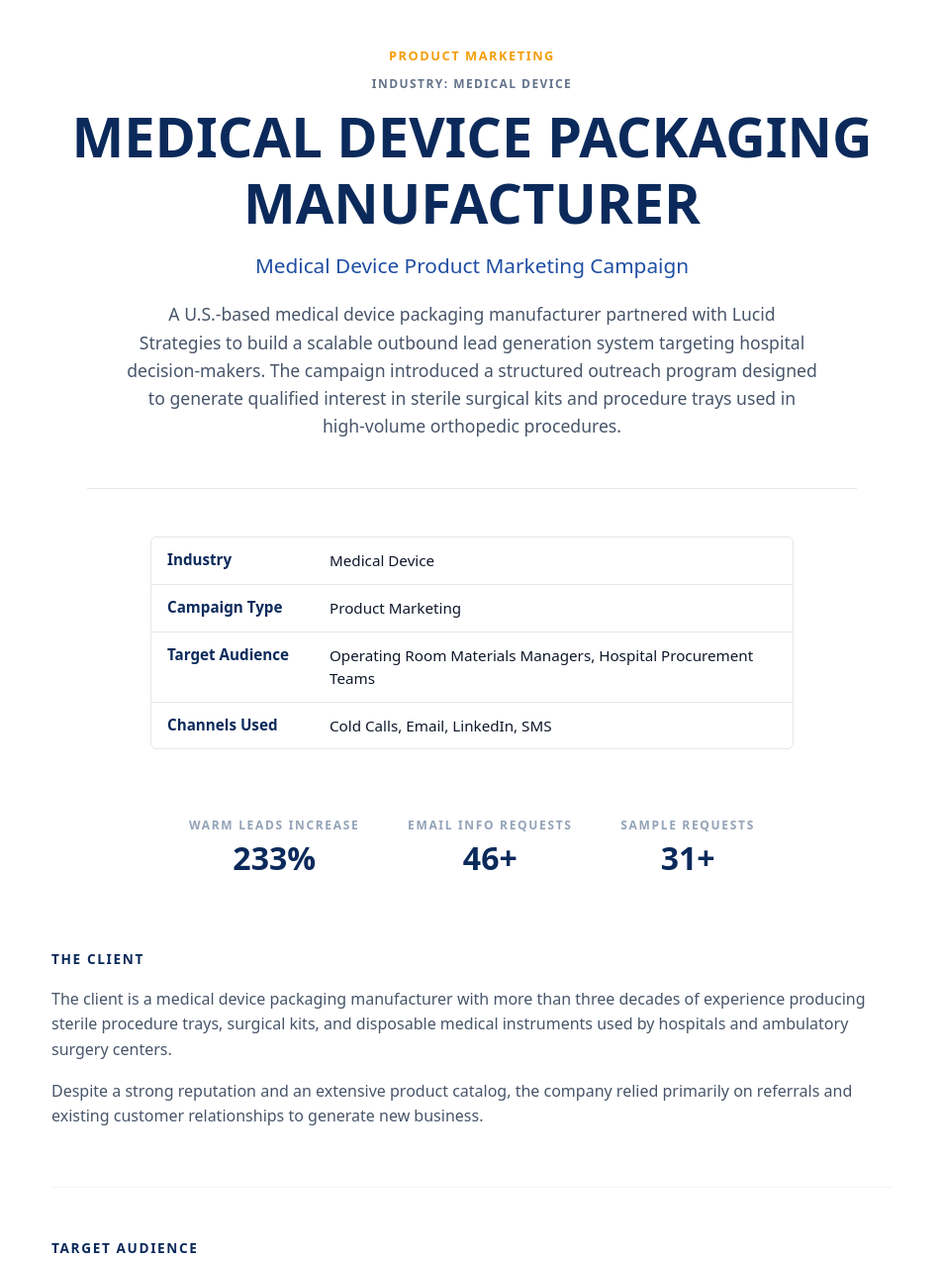
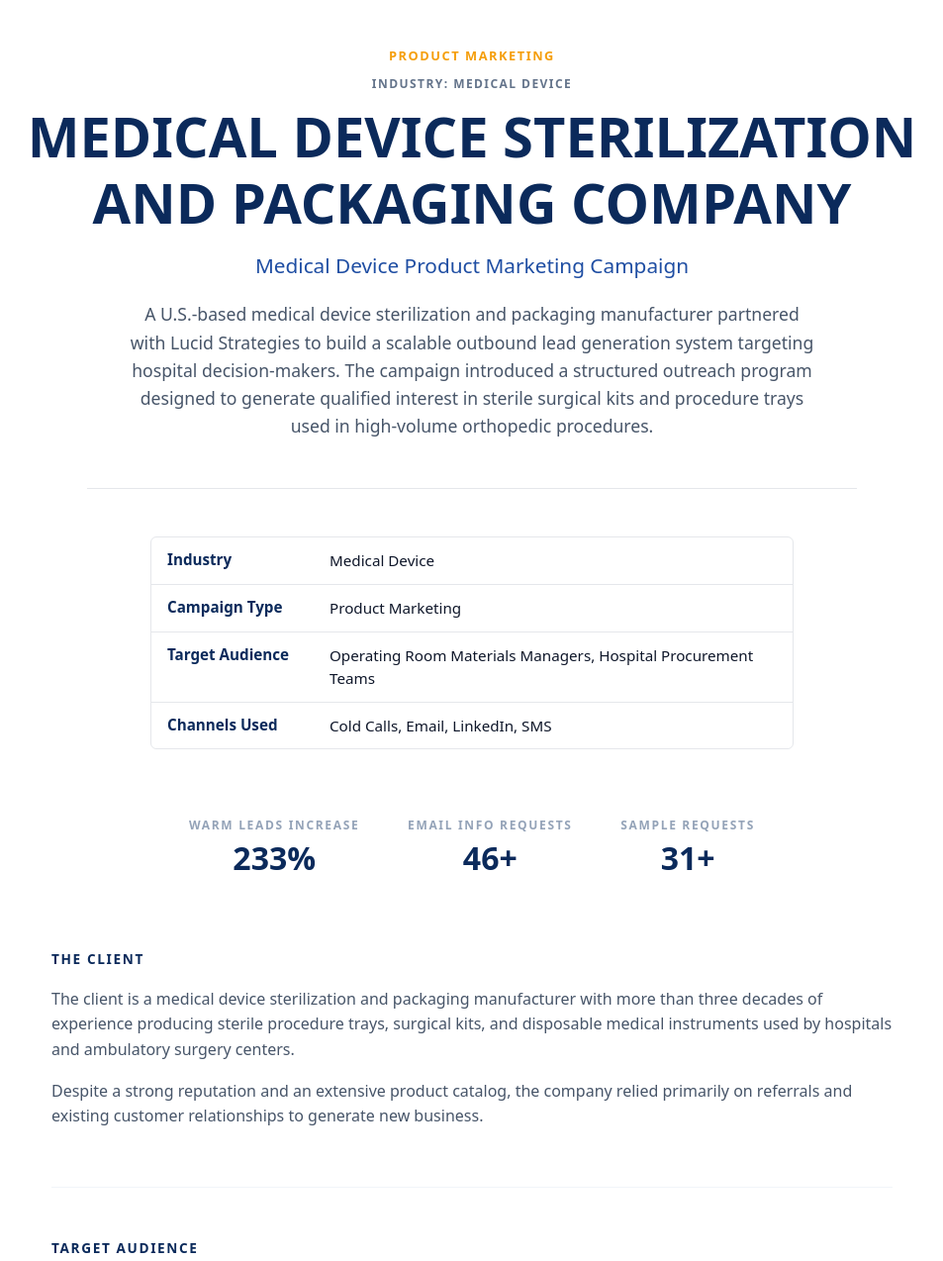
Before and after one commit to support245/Ster-Case-Study, a plain HTML site: page index.html in a window 1280 px wide. Shown: the part 613-1887 px from the top of the page at 99% size, without its empty margins (163-1116 px from the left). Drawn offline with Linux system fonts and the light colour scheme.

Commit message:
Update index.html

```diff
--- a/index.html
+++ b/index.html
@@ -3,7 +3,7 @@
 <head>
 <meta charset="utf-8" />
 <meta name="viewport" content="width=device-width, initial-scale=1.0, maximum-scale=1.0, user-scalable=yes" />
-<title>Lead Gen Case Study | Medical Device Packaging Manufacturer</title>
+<title>Lead Gen Case Study | Medical Device Sterilization and Packaging Company</title>
 
 <style>
 
@@ -292,12 +292,12 @@ min-width:90px;
 <div class="kicker">Product Marketing</div>
 <div class="tag">Industry: Medical Device</div>
 
-<h1>Medical Device Packaging Manufacturer</h1>
+<h1>Medical Device Sterilization and Packaging Company</h1>
 
 <div class="subtitle">Medical Device Product Marketing Campaign</div>
 
 <p class="summary">
-A U.S.-based medical device packaging manufacturer partnered with Lucid Strategies to build a scalable outbound lead generation system targeting hospital decision-makers. The campaign introduced a structured outreach program designed to generate qualified interest in sterile surgical kits and procedure trays used in high-volume orthopedic procedures.
+A U.S.-based medical device sterilization and packaging manufacturer partnered with Lucid Strategies to build a scalable outbound lead generation system targeting hospital decision-makers. The campaign introduced a structured outreach program designed to generate qualified interest in sterile surgical kits and procedure trays used in high-volume orthopedic procedures.
 </p>
 
 <div class="divider"></div>
@@ -351,7 +351,7 @@ A U.S.-based medical device packaging manufacturer partnered with Lucid Strategi
 <div class="story-title">The Client</div>
 
 <p>
-The client is a medical device packaging manufacturer with more than three decades of experience producing sterile procedure trays, surgical kits, and disposable medical instruments used by hospitals and ambulatory surgery centers.
+The client is a medical device sterilization and packaging manufacturer with more than three decades of experience producing sterile procedure trays, surgical kits, and disposable medical instruments used by hospitals and ambulatory surgery centers.
 </p>
 
 <p>
@@ -451,7 +451,7 @@ Occurs when a qualified healthcare professional requests a physical product samp
 </p>
 
 <div class="cta-bar">
-<a href="https://calendly.com/lucidstrategies/ls?month=2026-03" target="_blank">
+<a href="https://calendly.com/lucidstrategies/ls?utm_source=organic&utm_medium=website&utm_campaign=case_studies&utm_content=ster_medical_device_sterilization_and_packaging_company" target="_blank">
 Book a Strategy Call
 </a>
 </div>
```
